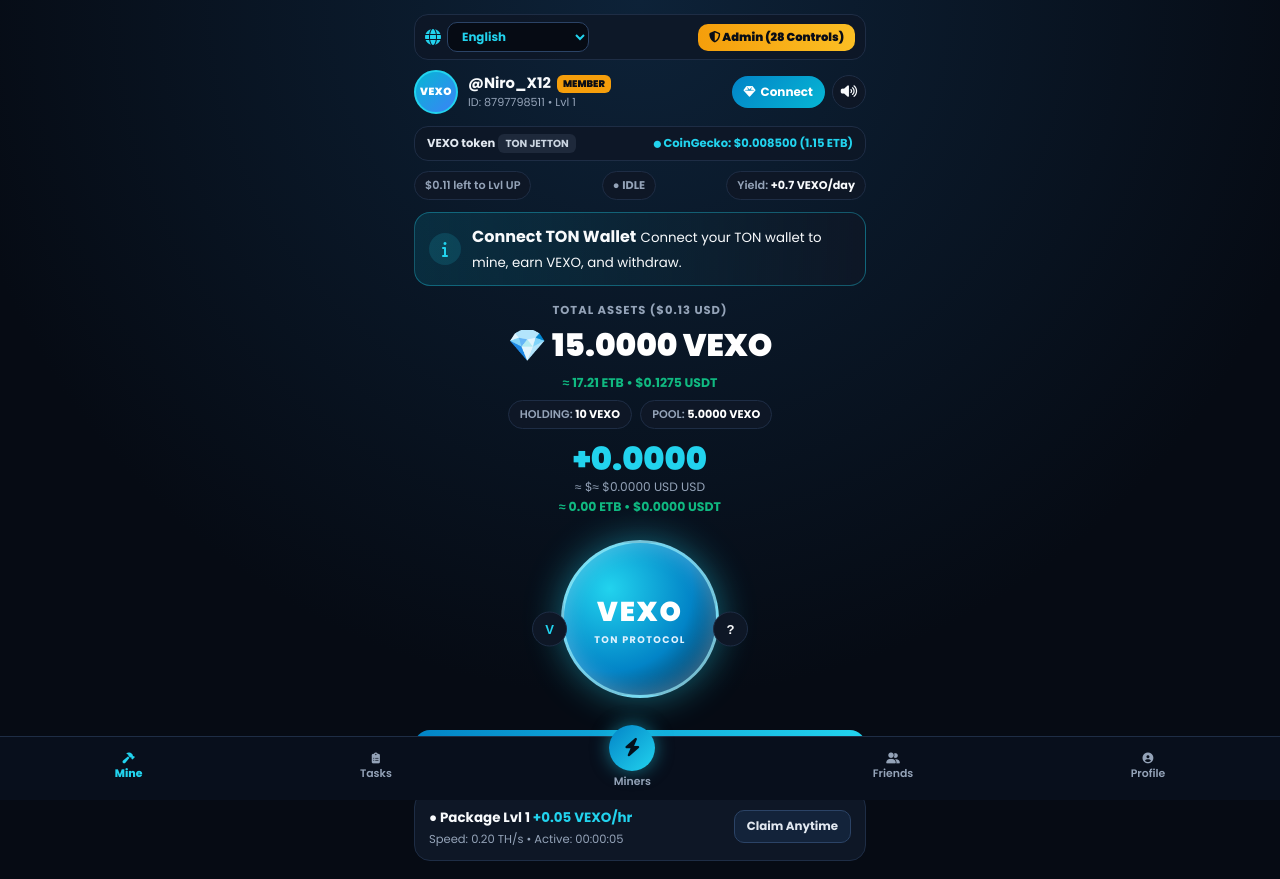
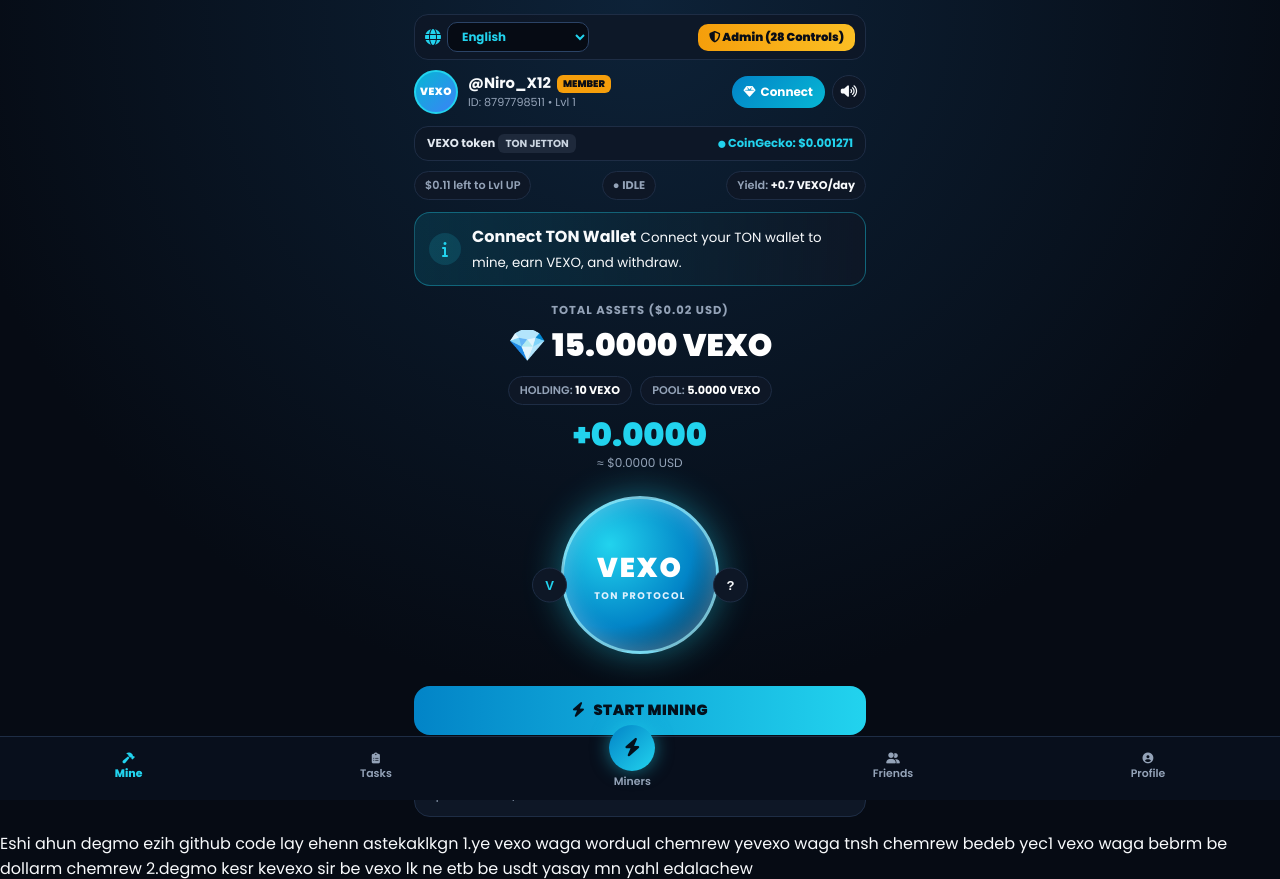
Before and after one commit to manunitedf211-eng/Vexo-Mining, a plain HTML site: page index.html in a window 1280 px wide. Shown: the top 879 px of the page. Drawn offline with Linux system fonts and the light colour scheme.

Commit message:
Update asset values and token price in index.html

```diff
--- a/index.html
+++ b/index.html
@@ -255,13 +255,7 @@
 
         .assets-block { text-align: center; margin-bottom: 12px; }
         .assets-label { font-size: 0.72rem; letter-spacing: 1px; color: var(--text-muted); font-weight: 700; }
-        .assets-main { font-size: 1.95rem; font-weight: 900; margin: 3px 0 5px; color: #fff; }
-        .assets-fiat-sub {
-            font-size: 0.78rem;
-            font-weight: 700;
-            color: var(--green);
-            margin-bottom: 8px;
-        }
+        .assets-main { font-size: 1.95rem; font-weight: 900; margin: 3px 0 7px; color: #fff; }
         .sub-balances { display: flex; justify-content: center; gap: 8px; flex-wrap: wrap; }
         .sub-bal-pill {
             background: var(--card-dark);
@@ -277,7 +271,6 @@
         .pending-reward { text-align: center; margin: 12px 0 8px; }
         .pending-num { font-size: 2rem; font-weight: 900; color: var(--cyan-bright); line-height: 1.1; }
         .pending-usd { font-size: 0.76rem; color: var(--text-muted); margin-top: 2px; }
-        .pending-fiat { font-size: 0.78rem; font-weight: 700; color: var(--green); margin-top: 2px; }
 
         .core-stage {
             position: relative;
@@ -742,7 +735,7 @@
                     <span class="tag-jetton">TON JETTON</span>
                 </div>
                 <div class="live-price">
-                    <i class="fas fa-circle" style="font-size:0.45rem;"></i> CoinGecko: $<span id="vexo-price">0.008500</span> (<span id="vexo-birr-unit">18.23 ETB</span>)
+                    <i class="fas fa-circle" style="font-size:0.45rem;"></i> CoinGecko: $<span id="vexo-price">0.001271</span>
                 </div>
             </div>
 
@@ -761,9 +754,8 @@
             </div>
 
             <div class="assets-block">
-                <div class="assets-label">TOTAL ASSETS (<span id="total-usd-val">$0.13 USD</span>)</div>
+                <div class="assets-label">TOTAL ASSETS (<span id="total-usd-val">$0.02 USD</span>)</div>
                 <div class="assets-main">💎 <span id="total-vexo-balance">15.0000</span> VEXO</div>
-                <div class="assets-fiat-sub" id="assets-etb-usdt-line">≈ 17.21 ETB • $0.1275 USDT</div>
                 <div class="sub-balances">
                     <div class="sub-bal-pill">HOLDING: <b id="holding-bal">10 VEXO</b></div>
                     <div class="sub-bal-pill">POOL: <b id="pool-bal">5.0000 VEXO</b></div>
@@ -773,7 +765,6 @@
             <div class="pending-reward">
                 <div class="pending-num">+<span id="pending-vexo">0.0000</span></div>
                 <div class="pending-usd">≈ $<span id="pending-usd">0.0000</span> USD</div>
-                <div class="pending-fiat" id="pending-etb-usdt-line">≈ 0.00 ETB • $0.0000 USDT</div>
             </div>
 
             <div class="core-stage">
@@ -1130,7 +1121,7 @@
         let controls = Object.assign({}, DEFAULT_CONTROLS, JSON.parse(localStorage.getItem("vexo_controls_v4") || "{}"));
         let langs = Object.assign({}, DEFAULT_LANGS, JSON.parse(localStorage.getItem("vexo_langs_v1") || "{}"));
         let curLang = localStorage.getItem("vexo_cur_lang") || "EN";
-        let tokenPrice = parseFloat(localStorage.getItem("vexo_token_price") || "0.008500");
+        let tokenPrice = parseFloat(localStorage.getItem("vexo_token_price") || "0.001271");
         let proofChannel = localStorage.getItem("vexo_proof_channel") || "@Topup_proof";
 
         let customAds = JSON.parse(localStorage.getItem("vexo_custom_ads") || '[{"id":"ad1","title":"Watch Sponsor Ad","url":"https://t.me/Vexo_1mining_Bot","reward":2.5}]');
@@ -1489,10 +1480,7 @@
             document.getElementById("prof-fullname").innerText = tgFirstName;
             document.getElementById("prof-tg-username").innerText = tgUsername;
             document.getElementById("prof-uid").innerText = uid;
-
-            const unitBirr = (tokenPrice * ETB_RATE).toFixed(2);
             document.getElementById("vexo-price").innerText = tokenPrice.toFixed(6);
-            document.getElementById("vexo-birr-unit").innerText = `${unitBirr} ETB`;
 
             const totalVexo = userState.holding + userState.pool;
             const totalUsd = totalVexo * tokenPrice;
@@ -1500,11 +1488,10 @@
 
             document.getElementById("total-vexo-balance").innerText = totalVexo.toFixed(4);
             document.getElementById("total-usd-val").innerText = `$${totalUsd.toFixed(2)} USD`;
-            document.getElementById("assets-etb-usdt-line").innerText = `≈ ${totalEtb.toFixed(2)} ETB • $${totalUsd.toFixed(4)} USDT`;
             document.getElementById("holding-bal").innerText = `${userState.holding} VEXO`;
             document.getElementById("pool-bal").innerText = `${userState.pool.toFixed(4)} VEXO`;
             document.getElementById("prof-pool-val").innerText = `${userState.pool.toFixed(4)} VEXO`;
-            document.getElementById("prof-bal-etb-usdt").innerText = `${totalEtb.toFixed(2)} ETB • $${totalUsd.toFixed(4)} USDT`;
+            document.getElementById("prof-bal-etb-usdt").innerText = `${totalEtb.toFixed(2)} ETB • $${totalUsd.toFixed(2)} USDT`;
 
             const wdInd = document.getElementById("prof-last-wd-indicator");
             wdInd.innerHTML = userState.lastWithdrawLabel ? `<span class="wd-minus-red">${userState.lastWithdrawLabel}</span>` : "";
@@ -1520,11 +1507,8 @@
                 ).join("");
             }
 
-            const pendUsd = userState.pending * tokenPrice;
-            const pendEtb = pendUsd * ETB_RATE;
             document.getElementById("pending-vexo").innerText = userState.pending.toFixed(4);
-            document.getElementById("pending-usd").innerText = `≈ $${pendUsd.toFixed(4)} USD`;
-            document.getElementById("pending-etb-usdt-line").innerText = `≈ ${pendEtb.toFixed(2)} ETB • $${pendUsd.toFixed(4)} USDT`;
+            document.getElementById("pending-usd").innerText = (userState.pending * tokenPrice).toFixed(4);
             document.getElementById("active-timer-txt").innerText = formatSec(userState.activeSec);
 
             const l = langs[curLang] || DEFAULT_LANGS.EN;
@@ -2032,3 +2016,8 @@
     </script>
 </body>
 </html>
+
+
+Eshi ahun degmo ezih github code lay ehenn astekaklkgn
+1.ye vexo waga wordual chemrew yevexo waga tnsh chemrew bedeb yec1 vexo waga bebrm be dollarm chemrew
+2.degmo kesr kevexo sir be vexo lk ne etb be usdt yasay mn yahl edalachew
```
